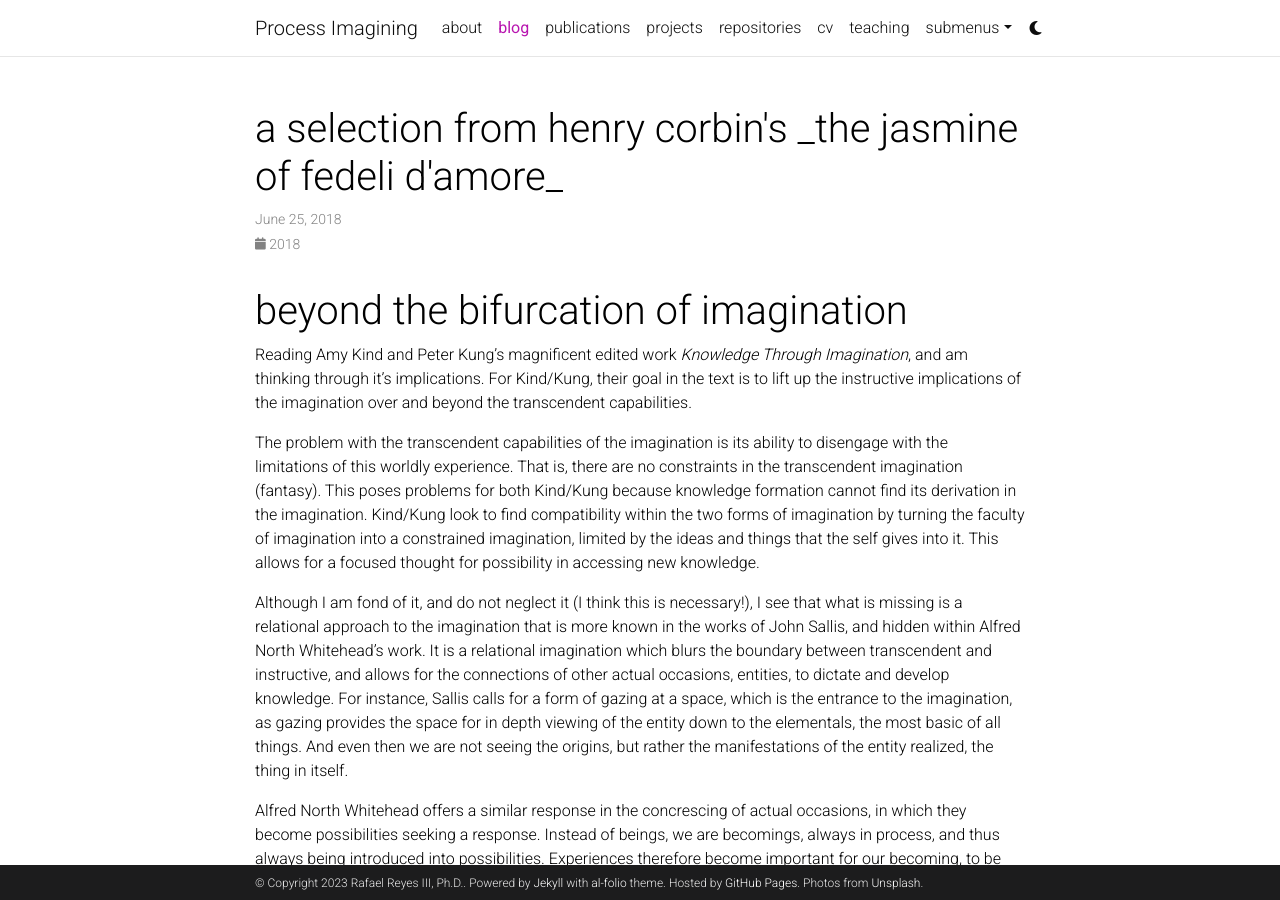
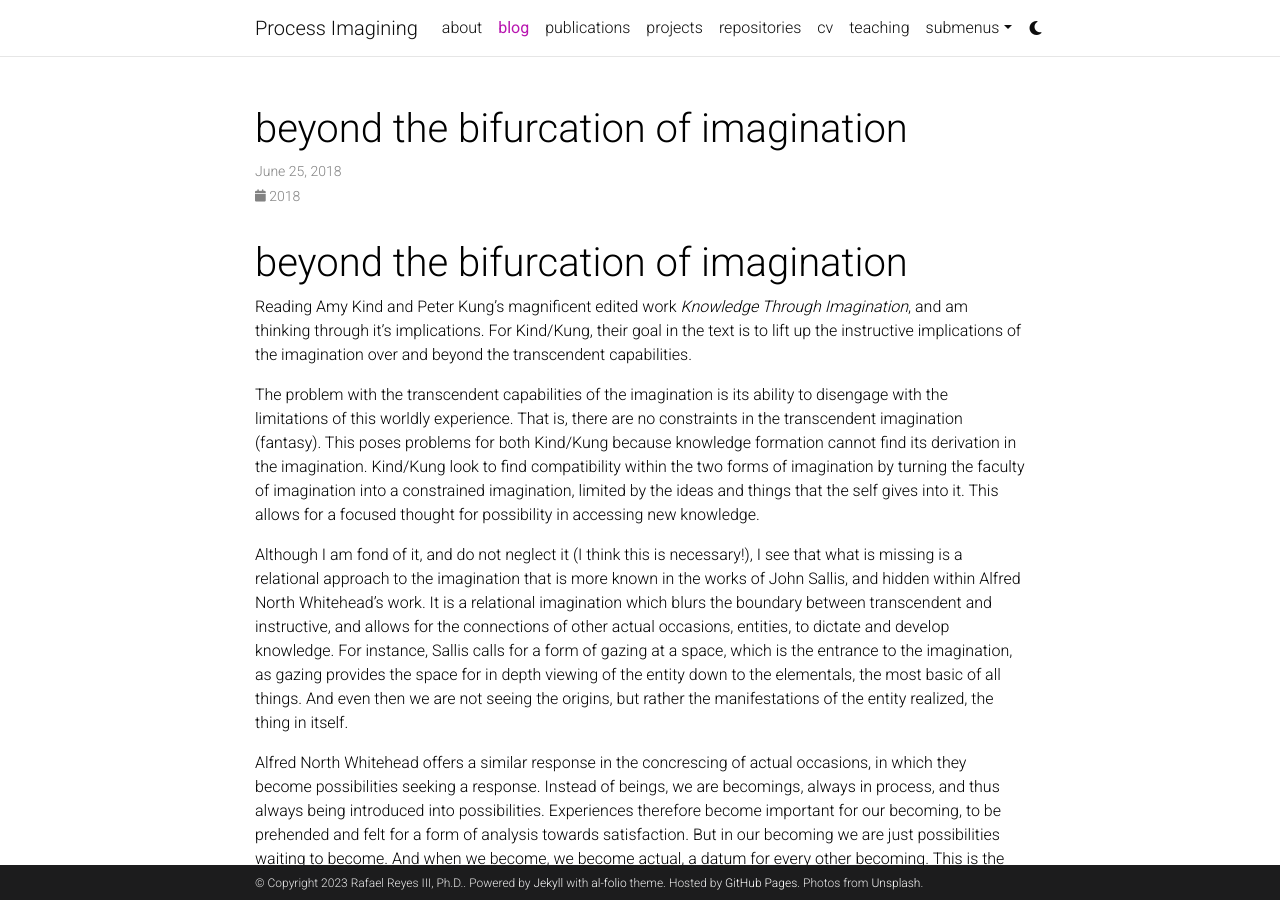
Before and after one commit to rafaelr3/pi.github.io, a Jekyll site: the page built from _posts/2018-6-25-beyond-the-bifurcation-of-imagination_s3puorj3sa77jdsh.md, in a window 1280 px wide and 900 px high. Built offline with Jekyll 4.4.1, drawn with Linux system fonts in a browser that asks for light colours; comment, search, counter and statistics services are not loaded; a style sheet for code colours, icons or effects is not loaded.

Commit message:
post update

```diff
--- a/_posts/2018-6-25-beyond-the-bifurcation-of-imagination_s3puorj3sa77jdsh.md
+++ b/_posts/2018-6-25-beyond-the-bifurcation-of-imagination_s3puorj3sa77jdsh.md
@@ -1,8 +1,8 @@
 ---
 layout: post
-title: a selection from henry corbin's _the jasmine of fedeli d'amore_
+title: beyond the bifurcation of imagination
 date: 2018-6-25
-description: quote on the imagination
+description: on focusing the imagination
 categories: #AmyKind #PeterKung #JohnSallis #AlfredNorthWhitehead #imagination #repetition #actualoccasion #transcendentimagination #instructiveimagination #nonbifurcationofimagination
 related_posts: true
 ---
```
